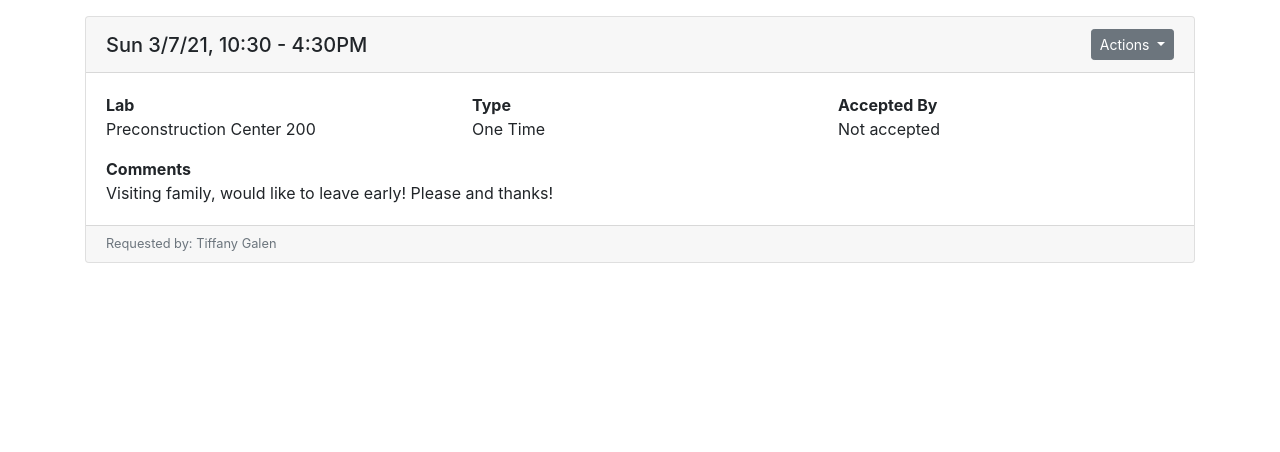
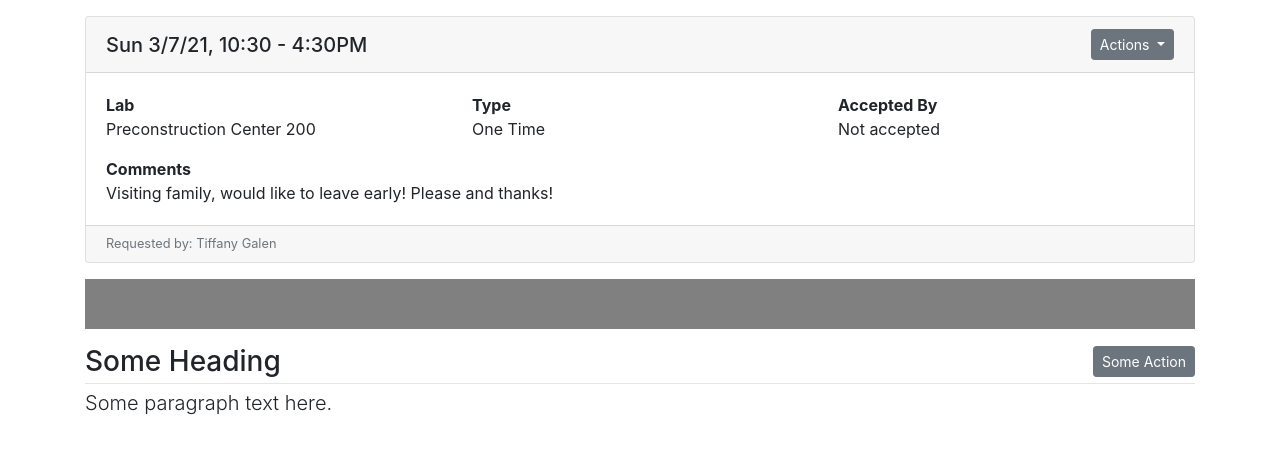
Before and after one commit to jack-hermanson/coverage, a plain HTML site: page index.html in a window 1280 px wide. Drawn offline with nearby package versions, Linux system fonts and the light colour scheme.

Commit message:
add d-flex example

```diff
--- a/index.html
+++ b/index.html
@@ -67,6 +67,28 @@
         </div>
       </div>
     </div>
+    <!-- unrelated stuff below -->
+    <div class="my-3" style="height: 50px; background-color: gray;"></div>
+    <div class="row">
+      <div class="col-12">
+        <div class="d-flex">
+          <h3 class="my-auto">
+            Some Heading
+          </h3>
+          <button class="btn btn-sm btn-secondary my-auto ml-auto">
+            Some Action
+          </button>
+        </div>
+        <hr class="my-1" />
+      </div>
+    </div>
+    <div class="row">
+      <div class="col-12">
+        <p class="lead">
+          Some paragraph text here.
+        </p>
+      </div>
+    </div>
   </div>
   <script src="https://code.jquery.com/jquery-3.5.1.slim.min.js"
     integrity="sha384-DfXdz2htPH0lsSSs5nCTpuj/zy4C+OGpamoFVy38MVBnE+IbbVYUew+OrCXaRkfj" crossorigin="anonymous">
```
